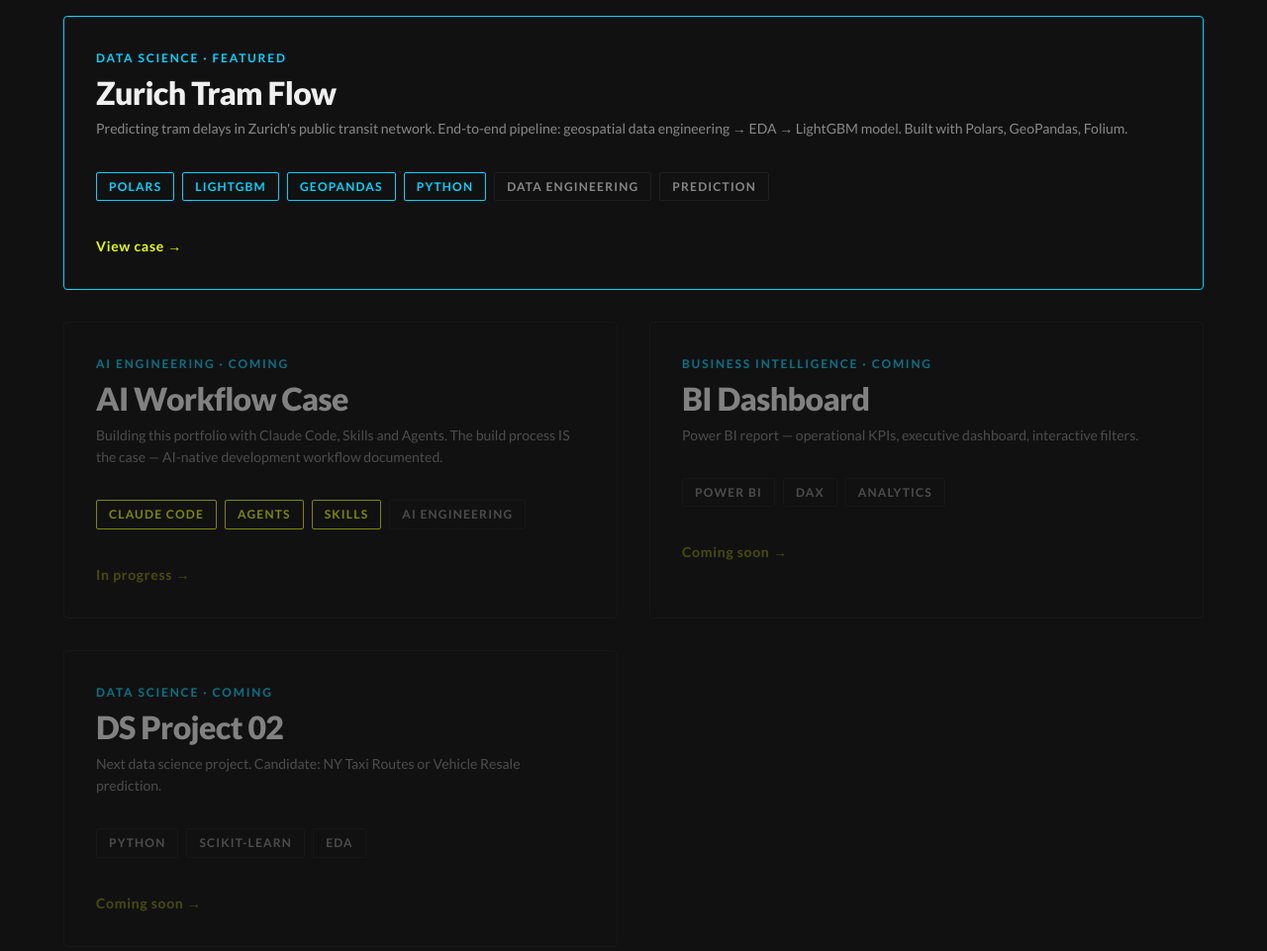
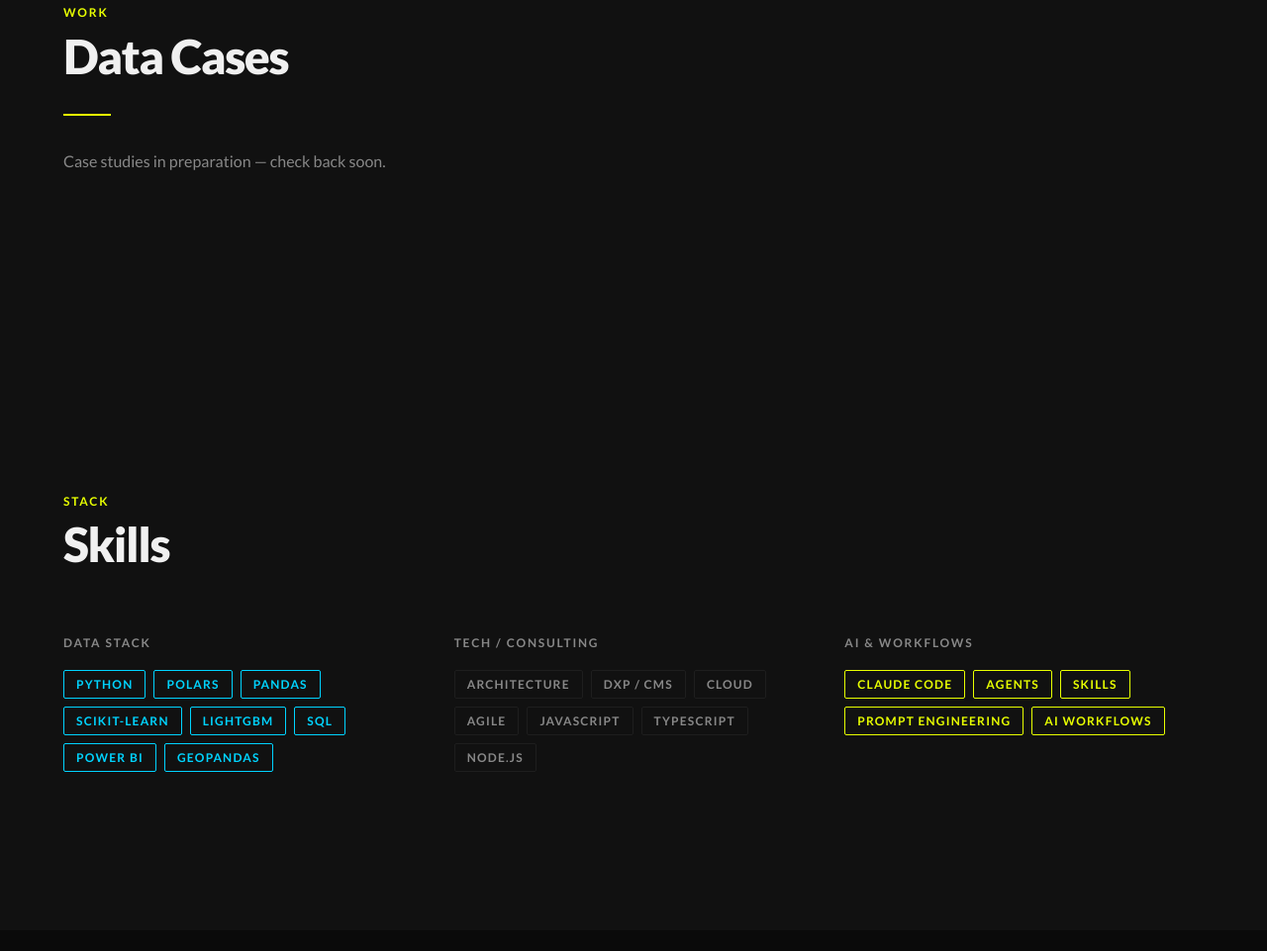
Before and after one commit to kaywiegand/kw-data-portfolio, a website built with Vite: page index.html in a window 1280 px wide. Shown: the part 1761-2722 px from the top of the page at 99% size. Built offline with nearby package versions, Linux system fonts and the light colour scheme; animation ran at ten frames a second.

Commit message:
content: move cred-strip into background story, simplify data cases
Cred-strip logos are from the general consulting career, not data clients —
moving them out of the Work section avoids implying data-client work.
Data cases are still being prepared, so the Work section is a placeholder
until cases are ready. Also notes a black-screen-after-scroll rendering
issue found during verification (BACKLOG #15).

```diff
--- a/index.html
+++ b/index.html
@@ -131,6 +131,20 @@
           <div class="story-arc__detail">Polars · LightGBM · Python · Claude Code. Building the next chapter.</div>
         </div>
       </div>
+
+      <div class="cred-strip">
+        <p class="cred-strip__label">20 years shipping for</p>
+        <div class="cred-strip__logos">
+          <span class="cred-strip__name">BMW</span>
+          <span class="cred-strip__name">Audi</span>
+          <span class="cred-strip__name">McDonald's</span>
+          <span class="cred-strip__name">IKEA</span>
+          <span class="cred-strip__name">Deutsche Telekom</span>
+          <span class="chip chip--accent">Effie Gold</span>
+          <span class="chip">Awwwards</span>
+          <span class="chip">The One Show</span>
+        </div>
+      </div>
     </div>
   </section>
 
@@ -140,97 +154,10 @@
       <div class="section__header">
         <span class="section__eyebrow">Work</span>
         <h2 class="section__title">Data Cases</h2>
-      </div>
-
-      <div class="grid-2">
-
-        <!-- Featured Case: zh-tram-flow -->
-        <div class="case-card case-card--featured">
-          <div class="case-card__eyebrow">Data Science · Featured</div>
-          <h3 class="case-card__title">Zurich Tram Flow</h3>
-          <p class="case-card__desc">
-            Predicting tram delays in Zurich's public transit network.
-            End-to-end pipeline: geospatial data engineering → EDA → LightGBM model.
-            Built with Polars, GeoPandas, Folium.
-          </p>
-          <div class="case-card__tags">
-            <span class="chip chip--data">Polars</span>
-            <span class="chip chip--data">LightGBM</span>
-            <span class="chip chip--data">GeoPandas</span>
-            <span class="chip chip--data">Python</span>
-            <span class="chip">Data Engineering</span>
-            <span class="chip">Prediction</span>
-          </div>
-          <a href="/work/zh-tram-flow.html" class="case-card__link">View case →</a>
-        </div>
-
-        <!-- Teaser: AI Workflow -->
-        <div class="case-card case-card--coming">
-          <div class="case-card__eyebrow">AI Engineering · Coming</div>
-          <h3 class="case-card__title">AI Workflow Case</h3>
-          <p class="case-card__desc">
-            Building this portfolio with Claude Code, Skills and Agents.
-            The build process IS the case — AI-native development workflow documented.
-          </p>
-          <div class="case-card__tags">
-            <span class="chip chip--accent">Claude Code</span>
-            <span class="chip chip--accent">Agents</span>
-            <span class="chip chip--accent">Skills</span>
-            <span class="chip">AI Engineering</span>
-          </div>
-          <span class="case-card__link" style="opacity:0.5; cursor:default;">In progress →</span>
-        </div>
-
-        <!-- Teaser: BI Dashboard -->
-        <div class="case-card case-card--coming">
-          <div class="case-card__eyebrow">Business Intelligence · Coming</div>
-          <h3 class="case-card__title">BI Dashboard</h3>
-          <p class="case-card__desc">
-            Power BI report — operational KPIs, executive dashboard, interactive filters.
-          </p>
-          <div class="case-card__tags">
-            <span class="chip">Power BI</span>
-            <span class="chip">DAX</span>
-            <span class="chip">Analytics</span>
-          </div>
-          <span class="case-card__link" style="opacity:0.5; cursor:default;">Coming soon →</span>
-        </div>
-
-        <!-- Teaser: DS Projekt 2 -->
-        <div class="case-card case-card--coming">
-          <div class="case-card__eyebrow">Data Science · Coming</div>
-          <h3 class="case-card__title">DS Project 02</h3>
-          <p class="case-card__desc">
-            Next data science project. Candidate: NY Taxi Routes or Vehicle Resale prediction.
-          </p>
-          <div class="case-card__tags">
-            <span class="chip">Python</span>
-            <span class="chip">Scikit-learn</span>
-            <span class="chip">EDA</span>
-          </div>
-          <span class="case-card__link" style="opacity:0.5; cursor:default;">Coming soon →</span>
-        </div>
-
-      </div>
-    </div>
-  </section>
-
-  <!-- ========== CREDIBILITY STRIP ========== -->
-  <section class="section" id="clients">
-    <div class="container">
-      <div class="cred-strip">
-        <p class="cred-strip__label">Previously worked with</p>
-        <div class="cred-strip__logos">
-          <span class="cred-strip__name">BMW</span>
-          <span class="cred-strip__name">Audi</span>
-          <span class="cred-strip__name">McDonald's</span>
-          <span class="cred-strip__name">IKEA</span>
-          <span class="cred-strip__name">Deutsche Telekom</span>
-          <span class="cred-strip__name">IBM</span>
-          <span class="chip chip--accent">Effie Gold</span>
-          <span class="chip">Awwwards</span>
-          <span class="chip">The One Show</span>
-        </div>
+        <div class="divider"></div>
+        <p style="max-width: 560px; margin-top: 1rem;">
+          Case studies in preparation — check back soon.
+        </p>
       </div>
     </div>
   </section>
```
Also changed, not shown: BACKLOG.md (+1 -0 lines).
